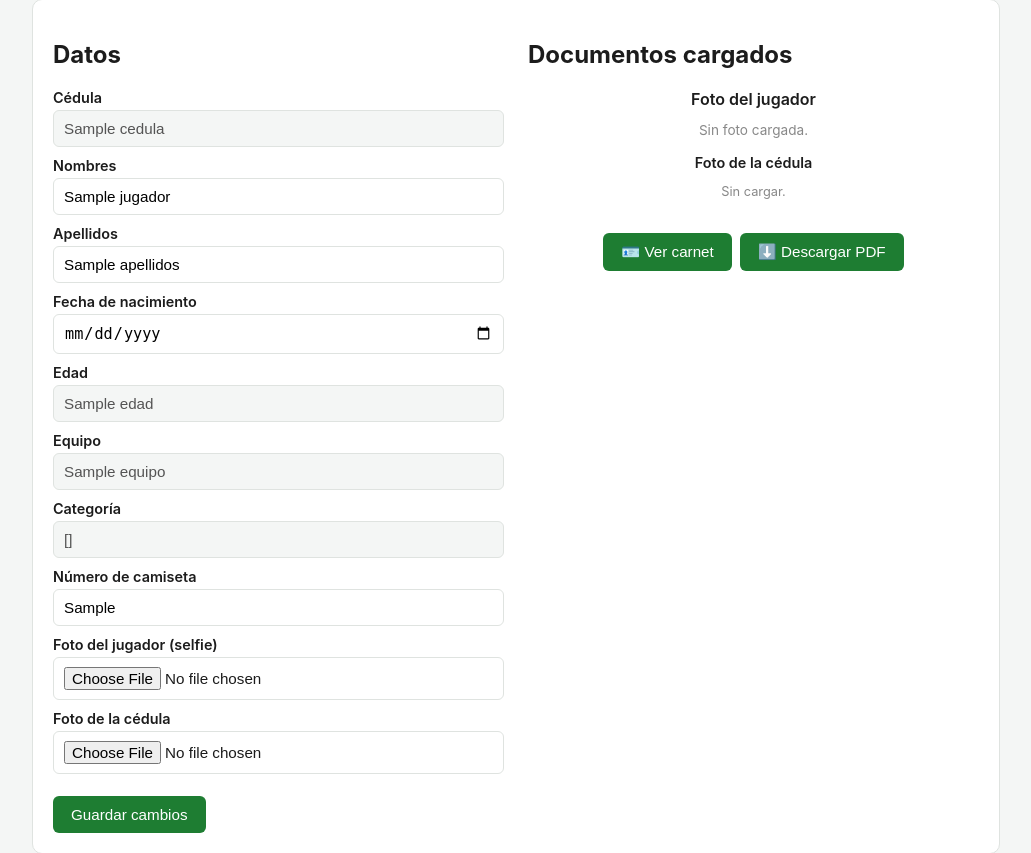
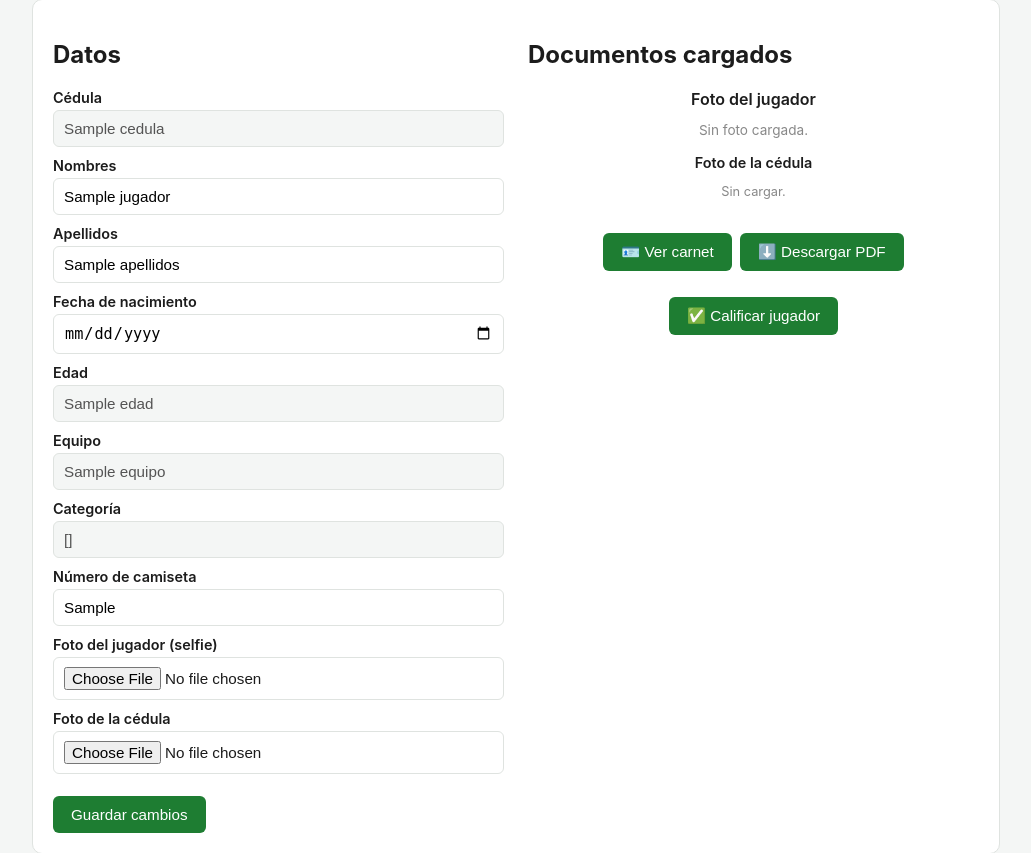
Before and after one commit to FERNANDO85540/LIGA-DEPORTIVA-OYAMBARILLO, a Flask app: template templates/ficha_jugador.html in a window 1280 px wide. Shown: the part 352-1205 px from the top of the page, without its empty margins (124-1155 px from the left). Run offline with Flask 3, Linux system fonts and the light colour scheme; the visitor is signed in with stand-in values (Sample User, id 1); tables that the repository leaves empty hold one stand-in row (values such as "Sample post"); the template is opened without the code that fills it: most values are stand-ins (such as "Sample title", 1, 10 or a date in 2020); some libraries are stand-ins or nearby versions.

Commit message:
Agrega estado Calificado: bloquea edicion al delegado, admin conserva control total
Se agrega un boton "Calificar" (toggle) visible solo para el admin,
que marca al jugador como Calificado en vez de eliminarlo. Una vez
calificado, el delegado ya no puede editar sus datos ni fotos (se
muestra un aviso), pero el admin siempre puede seguir editando,
calificar/quitar calificacion, o eliminar al jugador sin
restricciones. El boton "Eliminar" de la lista y la ficha ahora es
exclusivo del admin, separado de la calificacion.

```diff
--- a/app.py
+++ b/app.py
@@ -139,6 +139,7 @@
             foto_confirmada INTEGER NOT NULL DEFAULT 0,
             cedula_frontal TEXT,
             cedula_reverso TEXT,
+            calificado INTEGER NOT NULL DEFAULT 0,
             fecha_registro TEXT NOT NULL
         )
     """)
@@ -155,6 +156,8 @@
         db.execute("ALTER TABLE jugadores ADD COLUMN cedula_frontal TEXT")
     if "cedula_reverso" not in jcols:
         db.execute("ALTER TABLE jugadores ADD COLUMN cedula_reverso TEXT")
+    if "calificado" not in jcols:
+        db.execute("ALTER TABLE jugadores ADD COLUMN calificado INTEGER NOT NULL DEFAULT 0")
     if "foto_token" not in jcols:
         db.execute("ALTER TABLE jugadores ADD COLUMN foto_token TEXT")
         for row in db.execute("SELECT id FROM jugadores").fetchall():
@@ -751,6 +754,10 @@
         flash("No tienes acceso a ese jugador.")
         return redirect(url_for("index"))
 
+    if jugador["calificado"] and session.get("rol") != "admin":
+        flash("Este jugador ya fue calificado y no se puede modificar. Contacta a la Comisión de Calificación.")
+        return redirect(url_for("ficha_jugador", jugador_id=jugador_id))
+
     nombres = request.form.get("nombres", "").strip() or jugador["nombres"]
     apellidos = request.form.get("apellidos", "").strip() or jugador["apellidos"]
     fecha_nacimiento = request.form.get("fecha_nacimiento", "").strip()
@@ -796,10 +803,29 @@
         flash("No tienes acceso a ese jugador.")
         return redirect(url_for("index"))
 
+    if jugador["calificado"] and session.get("rol") != "admin":
+        flash("Este jugador ya fue calificado y no se puede modificar. Contacta a la Comisión de Calificación.")
+        return redirect(url_for("ficha_jugador", jugador_id=jugador_id))
+
     db.execute(f"UPDATE jugadores SET {campo} = NULL WHERE id = ?", (jugador_id,))
     db.commit()
     flash("Documento eliminado.", "ok")
     return redirect(url_for("ficha_jugador", jugador_id=jugador_id))
+
+
+@app.route("/jugador/<int:jugador_id>/calificar", methods=["POST"])
+@admin_required
+def calificar_jugador(jugador_id):
+    db = get_db()
+    jugador = db.execute("SELECT * FROM jugadores WHERE id = ?", (jugador_id,)).fetchone()
+    if not jugador:
+        flash("Jugador no encontrado.")
+        return redirect(url_for("index"))
+    nuevo_estado = 0 if jugador["calificado"] else 1
+    db.execute("UPDATE jugadores SET calificado = ? WHERE id = ?", (nuevo_estado, jugador_id))
+    db.commit()
+    flash("Jugador calificado correctamente." if nuevo_estado else "Se quitó la calificación del jugador.", "ok")
+    return redirect(request.referrer or url_for("ficha_jugador", jugador_id=jugador_id))
 
 
 def _font(size, bold=False):
@@ -961,7 +987,7 @@
 
 
 @app.route("/jugador/<int:jugador_id>/eliminar", methods=["POST"])
-@login_required
+@admin_required
 def eliminar_jugador(jugador_id):
     db = get_db()
     jugador = db.execute("SELECT * FROM jugadores WHERE id = ?", (jugador_id,)).fetchone()
--- a/templates/ficha_jugador.html
+++ b/templates/ficha_jugador.html
@@ -17,21 +17,28 @@
   </a>
 </div>
 
+{% set bloqueado = jugador.calificado and session.get('rol') != 'admin' %}
+
 <div class="card" style="display:flex; gap:24px; flex-wrap:wrap;">
   <div style="flex:1; min-width:280px;">
     <h2>Datos</h2>
+    {% if bloqueado %}
+      <p style="background:#fff8e1; border:1px solid #ffe082; color:#6d4c00; padding:10px 14px; border-radius:8px; font-size:0.85rem;">
+        🔒 Este jugador ya fue <strong>calificado</strong> por la Comisión y no se puede modificar. Si necesitas un cambio, contacta a la Comisión de Calificación.
+      </p>
+    {% endif %}
     <form method="post" action="{{ url_for('actualizar_jugador', jugador_id=jugador.id) }}" enctype="multipart/form-data">
       <label>Cédula</label>
       <input type="text" value="{{ jugador.cedula }}" disabled style="background:#f4f6f5;">
 
       <label>Nombres</label>
-      <input type="text" name="nombres" value="{{ jugador.nombres }}" required>
+      <input type="text" name="nombres" value="{{ jugador.nombres }}" required {% if bloqueado %}disabled{% endif %}>
 
       <label>Apellidos</label>
-      <input type="text" name="apellidos" value="{{ jugador.apellidos }}" required>
+      <input type="text" name="apellidos" value="{{ jugador.apellidos }}" required {% if bloqueado %}disabled{% endif %}>
 
       <label>Fecha de nacimiento</label>
-      <input type="date" name="fecha_nacimiento" value="{{ jugador.fecha_nacimiento }}">
+      <input type="date" name="fecha_nacimiento" value="{{ jugador.fecha_nacimiento }}" {% if bloqueado %}disabled{% endif %}>
 
       <label>Edad</label>
       <input type="text" value="{{ edad if edad is not none else '-' }}" disabled style="background:#f4f6f5;">
@@ -43,15 +50,19 @@
       <input type="text" value="{{ jugador.categoria }}{% if jugador.subcategoria == 'Juvenil' %} - Juvenil{% endif %}" disabled style="background:#f4f6f5;">
 
       <label>Número de camiseta</label>
-      <input type="text" name="numero_camiseta" value="{{ jugador.numero_camiseta or '' }}" maxlength="3">
+      <input type="text" name="numero_camiseta" value="{{ jugador.numero_camiseta or '' }}" maxlength="3" {% if bloqueado %}disabled{% endif %}>
 
+      {% if not bloqueado %}
       <label>Foto del jugador (selfie)</label>
       <input type="file" name="foto" accept=".jpg,.jpeg,.png" data-rotador>
 
       <label>Foto de la cédula</label>
       <input type="file" name="cedula_frontal" accept=".jpg,.jpeg,.png" data-rotador>
+      {% endif %}
 
+      {% if not bloqueado %}
       <button type="submit">Guardar cambios</button>
+      {% endif %}
     </form>
   </div>
 
@@ -62,9 +73,11 @@
       <p style="font-weight:600; margin-bottom:4px;">Foto del jugador</p>
       {% if jugador.foto %}
         <img src="{{ url_for('static', filename='fotos_jugadores/' + jugador.foto) }}" style="max-width:180px; border-radius:8px; border:1px solid var(--borde); display:block; margin:0 auto 6px;">
+        {% if not bloqueado %}
         <form method="post" action="{{ url_for('quitar_foto_jugador', jugador_id=jugador.id, campo='foto') }}" onsubmit="return confirm('¿Eliminar esta foto?');">
           <button type="submit" class="btn-del">Eliminar</button>
         </form>
+        {% endif %}
       {% else %}
         <p style="color:#888; font-size:0.85rem;">Sin foto cargada.</p>
       {% endif %}
@@ -74,9 +87,11 @@
       <p style="font-weight:600; margin-bottom:4px; font-size:0.9rem;">Foto de la cédula</p>
       {% if jugador.cedula_frontal %}
         <img src="{{ url_for('static', filename='fotos_jugadores/' + jugador.cedula_frontal) }}" style="max-width:180px; border-radius:8px; border:1px solid var(--borde); display:block; margin:0 auto 6px;">
+        {% if not bloqueado %}
         <form method="post" action="{{ url_for('quitar_foto_jugador', jugador_id=jugador.id, campo='cedula_frontal') }}" onsubmit="return confirm('¿Eliminar esta foto?');">
           <button type="submit" class="btn-del">Eliminar</button>
         </form>
+        {% endif %}
       {% else %}
         <p style="color:#888; font-size:0.8rem;">Sin cargar.</p>
       {% endif %}
@@ -90,6 +105,16 @@
         <button type="button">⬇️ Descargar PDF</button>
       </a>
     </div>
+
+    {% if session.get('rol') == 'admin' %}
+    <div style="margin-top:12px; text-align:center;">
+      <form method="post" action="{{ url_for('calificar_jugador', jugador_id=jugador.id) }}">
+        <button type="submit">{{ '🔓 Quitar calificación' if jugador.calificado else '✅ Calificar jugador' }}</button>
+      </form>
+    </div>
+    {% elif jugador.calificado %}
+    <p style="text-align:center; margin-top:12px;"><span class="badge badge-ok">✅ Calificado</span></p>
+    {% endif %}
   </div>
 </div>
 
```
Also changed, not shown: templates/detalle_equipo.html (+14 -2 lines).
